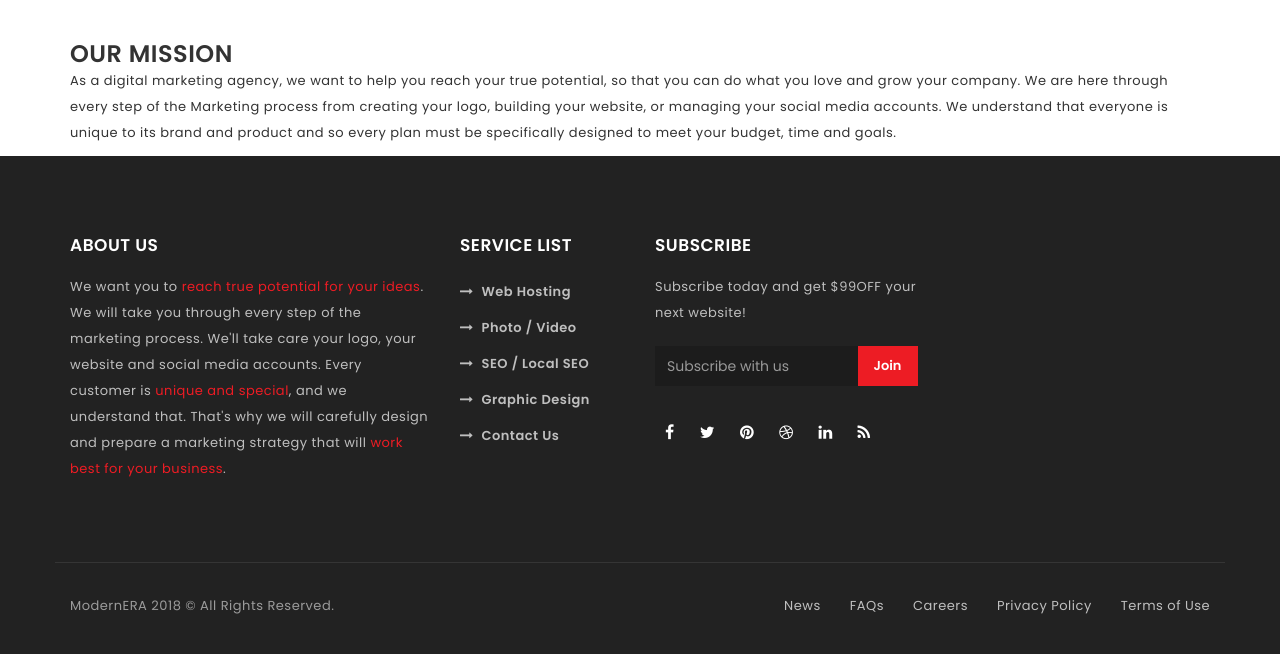
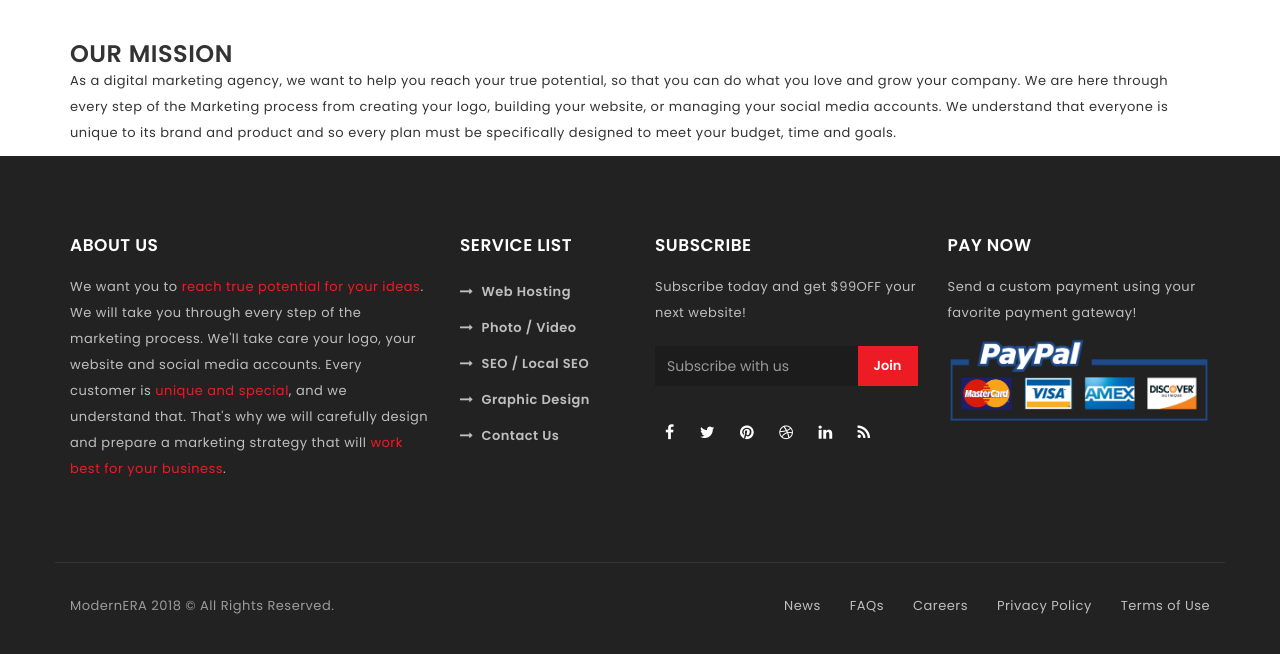
Before and after one commit to krystianr12/ModernERA, a PHP site: page /blog/marketing-abc/index.php in a window 1280 px wide. Shown: the part 930-1584 px from the top of the page. Run offline with PHP 8.4, Linux system fonts and the light colour scheme; some libraries are stand-ins or nearby versions.

Commit message:
integrated a pay now button to the footer

```diff
--- a/inc/footer.php
+++ b/inc/footer.php
@@ -53,6 +53,15 @@
               <li><a href="#" target="_blank"><i class="fa fa-rss"></i></a></li>
             </ul>
           </div>
+        </div>
+
+        <div class="col-md-3">
+          <div class="footer-title">
+            <h3>Pay Now</h3>
+            <p>Send a custom payment using your favorite payment gateway!</p>
+          </div>
+
+          <a href="https://billing.moderneradma.com/cart.php?a=confproduct&i=0"><img src="/assets/images/others/payment-options.png" alt="Payment Options"></a>
         </div>
       </div>
       <div class="row">
```
Also changed, not shown: assets/images/others/payment-options.png (added).
